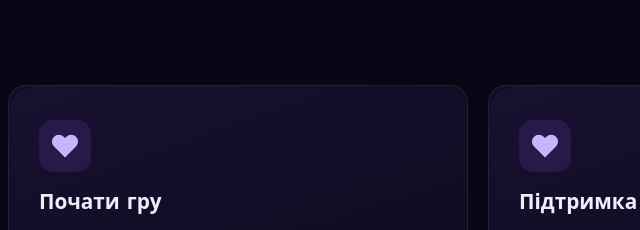
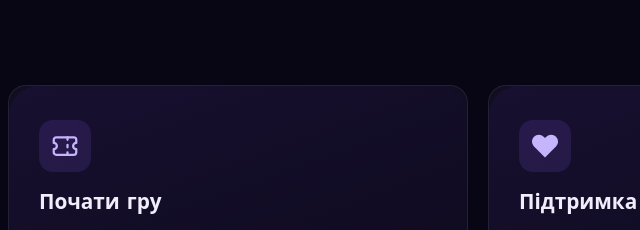
Before and after one commit to Fl1pee/northsmp, a plain HTML site: page index.html in a window 1280 px wide. Shown: the part 1580-1810 px from the top of the page, 217-857 px from the left. Drawn offline with nearby package versions, Linux system fonts and the light colour scheme; a web font is replaced by a local one.

Commit message:
Update promo icon in join section
Replaced heart icon SVG with a new icon SVG.

```diff
--- a/index.html
+++ b/index.html
@@ -61,7 +61,7 @@
   <div class="twin">
     <div class="promo hot reveal" id="join" style="--d:0">
       <div class="promo-in">
-        <div class="promo-ico heart"><svg viewBox="0 0 24 24" fill="currentColor"><path d="M20.840 4.610a5.500 5.500 0 0 0-7.780 0L12 5.670l-1.060-1.060a5.500 5.500 0 0 0-7.780 7.780l1.060 1.060L12 21.230l7.780-7.780 1.060-1.060a5.500 5.500 0 0 0 0-7.780z"/></svg></div>
+        <div class="promo-ico"><svg viewBox="0 0 24 24" fill="none" stroke="currentColor" stroke-width="1.8" stroke-linecap="round" stroke-linejoin="round"><path d="M3 7a2 2 0 0 1 2-2h14a2 2 0 0 1 2 2v2.500a2.500 2.500 0 0 0 0 5V17a2 2 0 0 1-2 2H5a2 2 0 0 1-2-2v-2.500a2.500 2.500 0 0 0 0-5z"/><path d="M14 5v2M14 11v2M14 17v2"/></svg></div>
         <h3 data-i18n="join.startT"></h3>
         <p data-i18n="join.startP"></p>
         <a class="btn" href="https://discord.com/invite/XdEPbvGeKm" target="_blank" rel="noopener noreferrer" data-i18n="join.startCta"></a>
@@ -106,7 +106,6 @@
   <p class="legal" data-i18n="foot.legal"></p>
 </footer>
 <div class="toast" id="toast" role="status" aria-live="polite"></div>
-<!-- Пасхалка: 5 натискань на логотип → два відео YouTube. Завантажуються лише після активації. -->
 <div id="easterEgg" class="easter-egg" hidden role="dialog" aria-modal="true" aria-label="Секретна пасхалка">
   <div class="easter-egg-head">
     <span>🎮 <span data-i18n="egg.title">Секретний режим</span></span>
```
